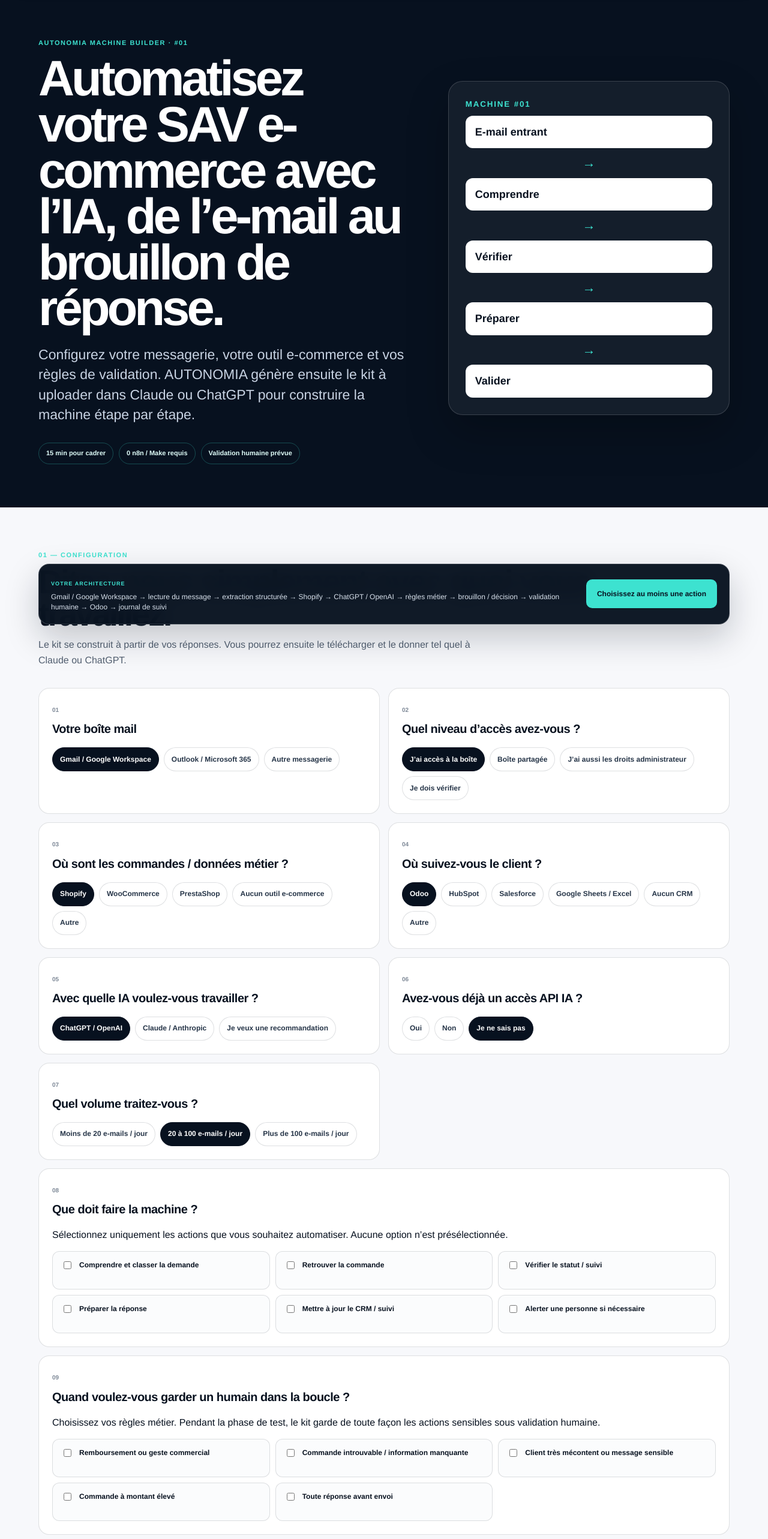
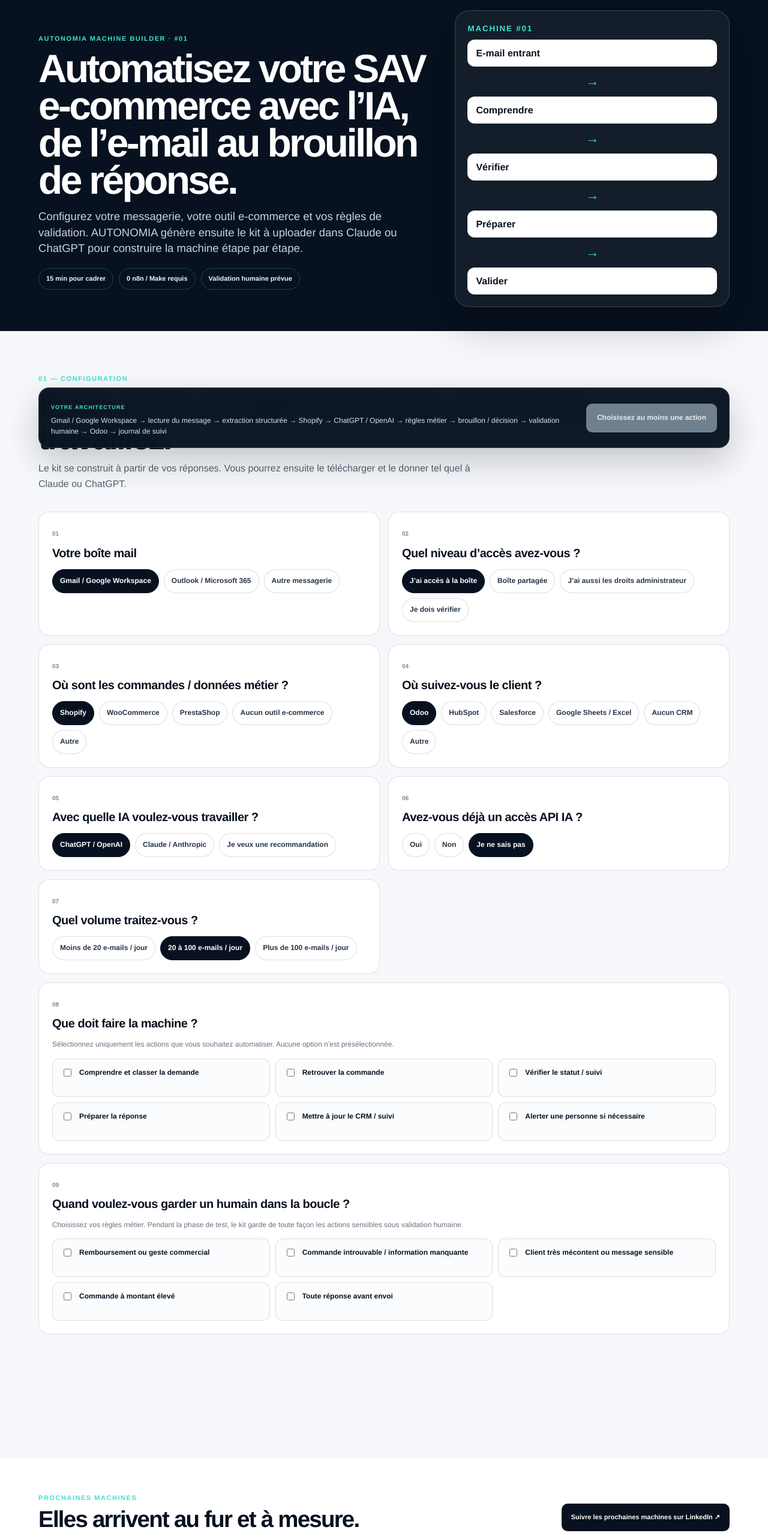
Before and after one commit to aristote-app/Autonomia-MCP, a Next.js app in the folder site/: page /machine-builder/automatiser-sav-ecommerce in a window 1280 px wide. Shown: the part 220-2786 px from the top of the page at 60% size. Built offline with nearby package versions, Linux system fonts and the light colour scheme; no server answers.

Commit message:
Tighten builder hero and style upcoming machines

```diff
--- a/site/components/MachineBuilder.module.css
+++ b/site/components/MachineBuilder.module.css
@@ -7,17 +7,17 @@
   color:var(--mb-ink);
 }
 .hero{
-  min-height:560px;
+  min-height:0;
   display:grid;
-  grid-template-columns:minmax(0,1.15fr) minmax(340px,.85fr);
-  gap:48px;
+  grid-template-columns:minmax(0,1.18fr) minmax(320px,.82fr);
+  gap:36px;
   align-items:center;
-  padding:82px clamp(20px,5vw,76px) 72px;
+  padding:46px clamp(20px,5vw,76px) 40px;
   background:#07111f;
   color:#fff;
 }
 .heroCopy{max-width:920px}
-.eyebrow,.builderIntro>span,.resultHead>div>span,.nextMachines>span,.modal>span{
+.eyebrow,.builderIntro>span,.resultHead>div>span,.nextMachinesHead span,.modal>span{
   display:block;
   color:var(--mb-signal);
   font-size:11px;
@@ -25,21 +25,21 @@
   letter-spacing:.14em;
 }
 .hero h1{
-  margin:14px 0 22px;
+  margin:12px 0 16px;
   max-width:980px;
-  font-size:clamp(48px,6.5vw,96px);
-  line-height:.92;
-  letter-spacing:-.06em;
+  font-size:clamp(42px,5.15vw,76px);
+  line-height:.94;
+  letter-spacing:-.055em;
   font-weight:780;
 }
 .lead{
   max-width:780px;
   margin:0;
   color:#c8d3e3;
-  font-size:clamp(18px,1.8vw,25px);
-  line-height:1.45;
+  font-size:clamp(17px,1.45vw,21px);
+  line-height:1.42;
 }
-.promise{display:flex;flex-wrap:wrap;gap:9px;margin-top:30px}
+.promise{display:flex;flex-wrap:wrap;gap:9px;margin-top:20px}
 .promise span{
   padding:9px 12px;
   border:1px solid rgba(61,226,208,.28);
@@ -51,7 +51,7 @@
 .heroMachine{
   display:grid;
   gap:9px;
-  padding:28px;
+  padding:20px;
   border:1px solid rgba(255,255,255,.16);
   border-radius:24px;
   background:rgba(255,255,255,.055);
@@ -59,11 +59,11 @@
 }
 .heroMachine small{color:var(--mb-signal);font-weight:900;letter-spacing:.14em}
 .heroMachine strong{
-  padding:14px 16px;
+  padding:11px 14px;
   border-radius:12px;
   background:#fff;
   color:#07111f;
-  font-size:18px;
+  font-size:16px;
 }
 .heroMachine i{justify-self:center;color:var(--mb-signal);font-style:normal;font-size:22px}
 .builder{padding:72px clamp(20px,5vw,76px) 84px}
@@ -83,7 +83,8 @@
   background:#fff;
 }
 .card>span,.cardWide>span{color:#7e8997;font-size:10px;font-weight:900}
-.card h3,.cardWide h3{margin:8px 0 16px;font-size:20px;letter-spacing:-.025em}
+.card h3,.cardWide h3{margin:8px 0 12px;font-size:20px;letter-spacing:-.025em}
+.selectionHelp{margin:0 0 14px;color:#667384;font-size:12px;line-height:1.45}
 .cardWide{grid-column:1/-1}
 .options{display:flex;flex-wrap:wrap;gap:8px}
 .option,.optionActive{
@@ -146,6 +147,11 @@
   font-weight:900;
   font-size:12px;
 }
+.preview button:disabled{
+  cursor:not-allowed;
+  background:#71808f;
+  color:#e7ebef;
+}
 .result{
   padding:72px clamp(20px,5vw,76px);
   background:#eef3f6;
@@ -183,11 +189,63 @@
 .buildCta span{font-size:9px;font-weight:900;letter-spacing:.12em;color:#0b8f82}
 .buildCta h3{margin:6px 0 0;font-size:23px;letter-spacing:-.03em}
 .buildCta a{display:inline-flex;align-items:center}
-.nextMachines{padding:64px clamp(20px,5vw,76px) 84px;background:#fff}
-.nextMachines>div{display:grid;grid-template-columns:repeat(4,minmax(0,1fr));gap:10px;margin-top:18px}
-.nextMachines article{display:grid;gap:12px;min-height:130px;padding:18px;border:1px solid var(--mb-line);border-radius:14px}
-.nextMachines b{color:#0b8f82;font-size:11px}
+.nextMachines{padding:58px clamp(20px,5vw,76px) 76px;background:#fff}
+.nextMachinesHead{
+  display:grid;
+  grid-template-columns:1fr auto;
+  gap:20px;
+  align-items:end;
+  margin:0;
+}
+.nextMachinesHead h2{
+  margin:8px 0 0;
+  font-size:clamp(30px,3vw,48px);
+  line-height:1;
+  letter-spacing:-.045em;
+}
+.nextMachinesHead a{
+  min-height:46px;
+  display:inline-flex;
+  align-items:center;
+  padding:0 16px;
+  border-radius:10px;
+  background:#07111f;
+  color:#fff;
+  text-decoration:none;
+  font-size:11px;
+  font-weight:900;
+}
+.nextMachines>div:nth-of-type(2){
+  display:grid;
+  grid-template-columns:repeat(4,minmax(0,1fr));
+  gap:10px;
+  margin-top:20px;
+}
+.nextMachines article{
+  display:grid;
+  gap:22px;
+  min-height:140px;
+  padding:18px;
+  border:1px dashed #cfd5da;
+  border-radius:14px;
+  background:#f1f3f5;
+  color:#89929c;
+}
+.comingMachine>div{display:flex;justify-content:space-between;gap:10px;align-items:center}
+.nextMachines b{color:#89929c;font-size:11px}
+.nextMachines em{
+  padding:5px 8px;
+  border-radius:999px;
+  background:#e2e6e9;
+  color:#6f7983;
+  font-size:9px;
+  font-style:normal;
+  font-weight:900;
+  text-transform:uppercase;
+  letter-spacing:.07em;
+}
 .nextMachines strong{font-size:18px;line-height:1.18}
+.newsletterHint{margin:14px 0 0;color:#79838e;font-size:11px;line-height:1.5}
 .modalBackdrop{
   position:fixed;
   inset:0;
@@ -236,7 +294,8 @@
   .hero{grid-template-columns:1fr;min-height:auto}
   .heroMachine{max-width:620px}
   .checkGrid,.resultGrid{grid-template-columns:1fr 1fr}
-  .nextMachines>div{grid-template-columns:1fr 1fr}
+  .nextMachinesHead{grid-template-columns:1fr}
+  .nextMachines>div:nth-of-type(2){grid-template-columns:1fr 1fr}
   .resultHead,.buildCta{grid-template-columns:1fr}
   .resultActions{min-width:0}
 }
@@ -244,7 +303,7 @@
   .hero{padding-top:58px;gap:28px}
   .hero h1{font-size:clamp(42px,13vw,64px)}
   .questionGrid{grid-template-columns:1fr}
-  .checkGrid,.resultGrid,.nextMachines>div{grid-template-columns:1fr}
+  .checkGrid,.resultGrid,.nextMachines>div:nth-of-type(2){grid-template-columns:1fr}
   .preview{position:static;grid-template-columns:1fr}
   .preview button{width:100%}
   .modal{padding:22px 18px}
```
